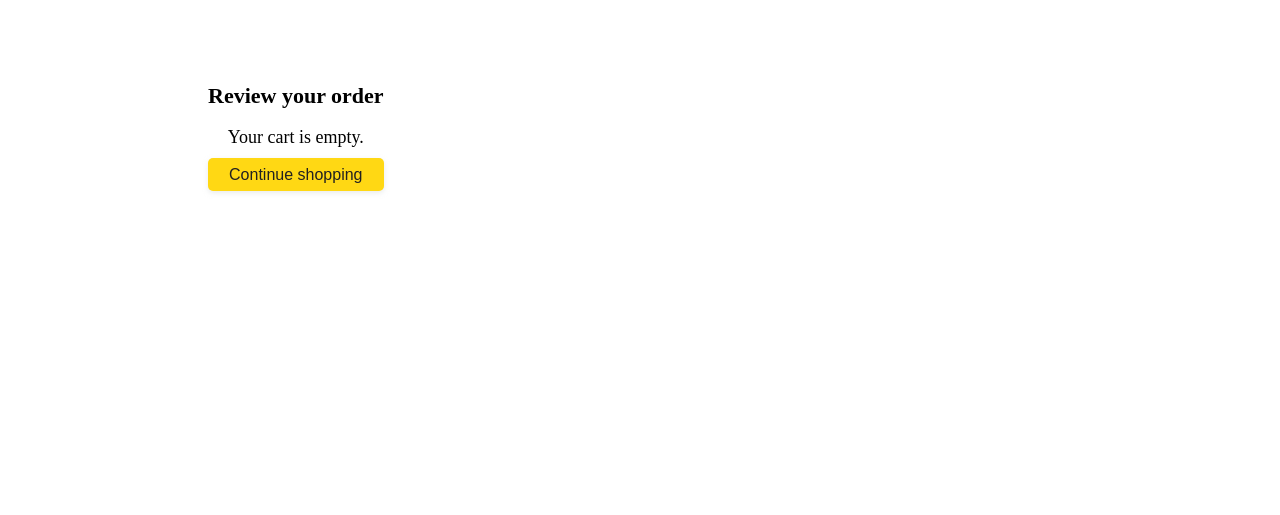
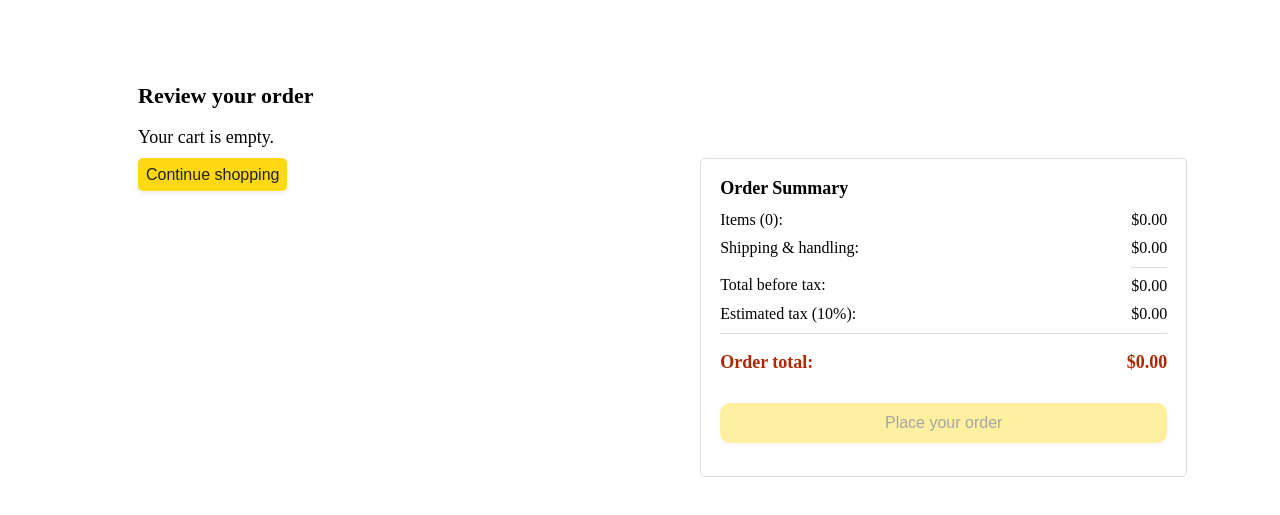
Before and after one commit to Rupesh42590/Amazon-Clone, a plain HTML site: page cart.html in a window 1280 px wide. Shown: the part 55-570 px from the top of the page. Drawn offline with Linux system fonts and the light colour scheme.

Commit message:
updated cart

```diff
--- a/scripts/cart.js
+++ b/scripts/cart.js
@@ -1,19 +1,70 @@
-
 class Checkout {
   cartBody() {
     let cartBody = `
   <div class="checkout-header">
     <span class="checkout-header-content">Checkout (<span class="items"> items</span>)</span>
 </div>
+<main>
 <div class="checkout-body">
     <div class="checkout-body-left">
         <p class="checkout-body-left-title">Review your order</p>
-            <div class="checkout-body-left-content">Your cart is empty.</div>
-            <a href="index.html"><button class="checkout-body-left-button">Continue shopping</button></a>
+
 
     </div>
-        <div class="checkout-body-right"></div>
+    <section class="checkout-body-bottom">
+        <div class="checkout-body-left-content">Your cart is empty.</div>
+        <div class="empty-cart">
+        <a href="index.html">
+            <button class="checkout-body-left-button">Continue shopping</button>
+        </a>
+
+            <div class="js-payment-info">
+                <div class="payment-summary-title">
+                    Order Summary
                 </div>
+
+                <div class="payment-summary-row">
+                    <div>Items (0):</div>
+                    <div class="payment-summary-money" data-testid="product-cost">
+                        $0.00
+                    </div>
+                </div>
+
+                <div class="payment-summary-row">
+                    <div>Shipping &amp; handling:</div>
+                    <div class="payment-summary-money" data-testid="shipping-cost">
+                        $0.00
+                    </div>
+                </div>
+
+                <div class="payment-summary-row subtotal-row">
+                    <div id="tax">Total before tax:</div>
+                    <div class="payment-summary-money tax" data-testid="sub-total">
+                        $0.00
+                    </div>
+                </div>
+
+                <div class="payment-summary-row">
+                    <div>Estimated tax (10%):</div>
+                    <div class="payment-summary-money" data-testid="tax-cost">
+                        $0.00
+                    </div>
+                </div>
+
+                <div class="payment-summary-row total-row">
+                    <div>Order total:</div>
+                    <div class="payment-summary-money" data-testid="total-cost">
+                        $0.00
+                    </div>
+                </div>
+                <div class="order-button no-items">
+                <button class="place-order">Place your order</button>
+                </div>
+            </div>
+        </div>
+    </section>
+</div>
+</main>
     `;
     document.querySelector("body").innerHTML = cartBody;
   }
--- a/styles/cart.css
+++ b/styles/cart.css
@@ -15,14 +15,16 @@
   right: 0;
 }
 .checkout-body {
-  display: flex;
   padding: 0 100px;
+  margin: 0px;
+  width: 1200px;
 }
 .checkout-body-left-title {
   font-weight: 700;
   font-size: 22px;
   margin-bottom: 18px;
   margin-top: 0px;
+  min-width: 80%;
 }
 
 .checkout-body-left-button {
@@ -30,13 +32,11 @@
   background-color: rgb(255, 216, 20);
   border-radius: 5px;
   padding: 8px;
-  width: 100%;
   height: 33px;
   border: none;
   font-size: medium;
   box-shadow: rgba(213, 217, 217, 0.5) 0px 2px 5px;
   cursor: pointer;
-  transition: background-color 0.2s ease-in-out;
 
 }
 .checkout-body-left-button:hover {
@@ -44,16 +44,19 @@
 }
 .checkout-body-left-content {
   display: flex;
-  justify-content: center;
+  justify-content: start;
   align-items: center;
   margin-bottom: 10px;
   font-size: large;
+
 }
 .checkout-body > div {
   padding: 0 30px;
 }
-.checkout-body {
-  margin: 0px 70px;
+
+.checkout-body-bottom{
+  padding: 0 30px;
+
 }
 .items{
 
@@ -62,3 +65,87 @@
     text-decoration: none;
     cursor: pointer;
 }
+.js-payment-info{
+  border-radius: 5px;
+  border: 1px solid rgb(222, 222, 222);
+
+  padding: 19px ;
+  display: flex;
+  flex-direction: column;
+
+  position: sticky;
+  top: 0;
+  left: 0;
+  right: 0;
+  width: 447px;
+  height: 279px;
+  margin-left: auto;
+
+
+
+}
+
+.payment-summary-title{
+  font-weight: 700;
+  font-size: 18px;
+  margin-bottom: 12px;
+
+}
+.payment-summary-row {
+  margin-bottom: 10px;
+  display: flex;
+
+}
+.payment-summary-money{
+  margin-left: auto;
+}
+
+.tax{
+
+  border-top: 1px solid rgb(222, 222, 222);  padding-top: 9px;
+}
+#tax{
+  padding-top: 9px;
+
+}
+.total-row{
+  color: rgb(177, 39, 4);
+  font-weight: 700;
+  font-size: 18px;
+  border-top: 1px solid rgb(222, 222, 222);
+
+}
+.total-row div{
+  padding-top: 18px;
+}
+.order-button{
+  display: flex;
+  justify-content: center;
+}
+.place-order{
+  color: rgb(33, 33, 33);
+  background-color: rgb(255, 216, 20);
+  border-radius: 10px;
+  padding: 9px 0;
+  height: 40px;
+  border: none;
+  font-size: medium;
+  box-shadow: rgba(213, 217, 217, 0.5) 0px 2px 5px;
+  cursor: pointer;
+  width: 100%;
+  margin-top: 20px;
+}
+.no-items{
+
+opacity: 0.4;
+}
+main{
+  display: flex;
+  justify-content: center;
+}
+.empty-cart{
+  display: grid;
+  grid-template-columns:55% 45%;
+  align-items: start;
+  gap: 10px;
+}
--- a/styles/style.css
+++ b/styles/style.css
@@ -97,7 +97,7 @@ input {
   color: rgb(240, 136, 4);
   position: absolute;
   top: 6px;
-  left: 30px;
+  left: 31px;
 }
 .c {
   color: white;
```
Also changed, not shown: index.html (line endings or trailing spaces). Lines whose indentation alone changed are shown as unchanged.
